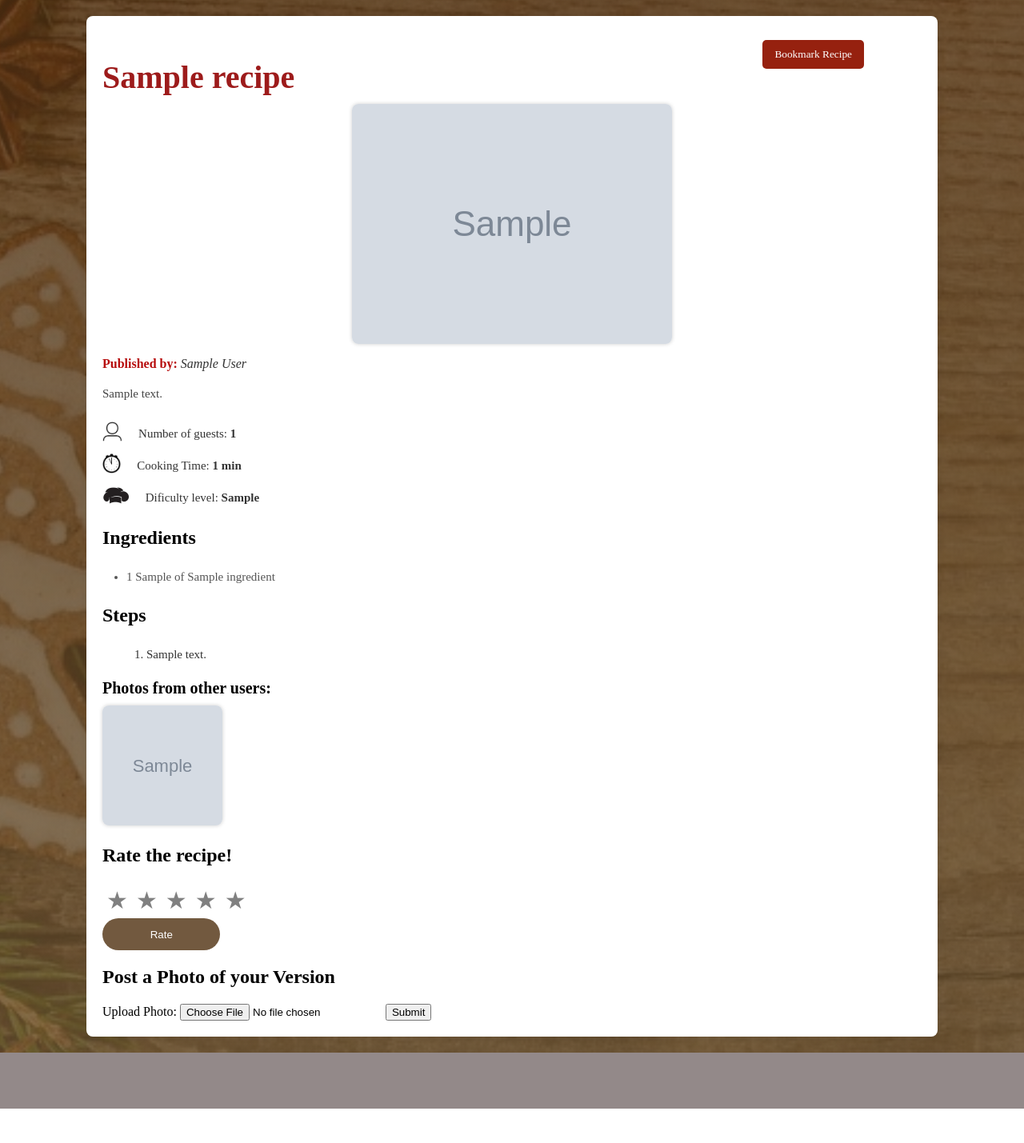
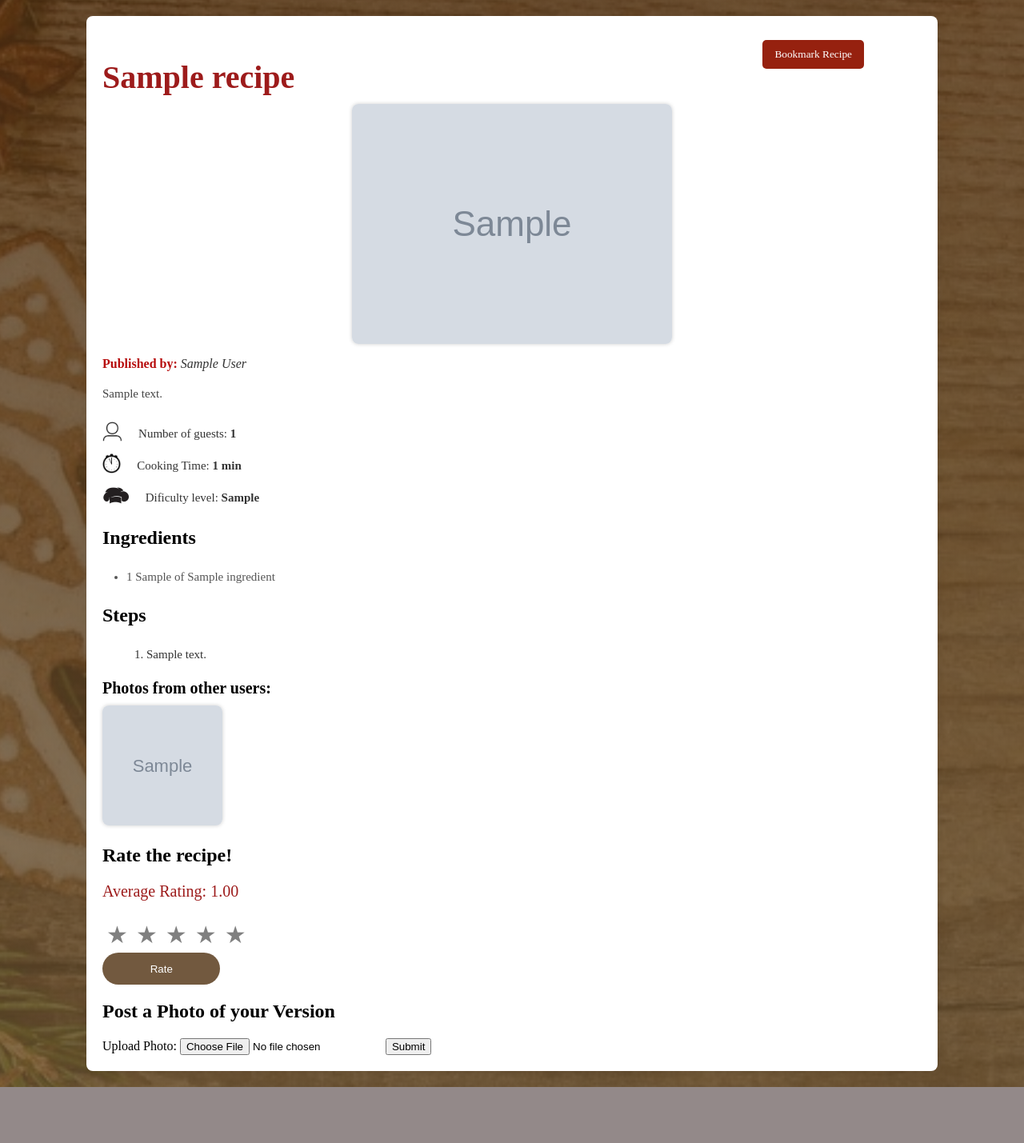
Before and after one commit to anaalumu/webs_with_virtual, a Flask app: page /recipe_view/1 in a window 1280 px wide. Shown: the part 90-1519 px from the top of the page at 80% size. Before the commit the page ends 1476 px from the top, so only its background shows below. Run offline with Flask 3, Linux system fonts and the light colour scheme; a user stored in the database is signed in; tables that the repository leaves empty hold one stand-in row (values such as "Sample post"); grey boxes marked "Sample" are stand-in pictures.

Commit message:
finished

```diff
--- a/recipes/recipe.py
+++ b/recipes/recipe.py
@@ -6,6 +6,7 @@ from flask_sqlalchemy import SQLAlchemy
 import pathlib
 from flask import current_app
 from flask import session
+from sqlalchemy import func
 
 from . import model
 
@@ -162,8 +163,8 @@ def recipe_view(recipe_id):
     .all())
 
     recipe = model.Recipes.query.get(recipe_id)
-
-    return render_template("recipe/recipe_view.html", recipe = recipe, recipe_id=recipe_id, ingredients = ingredients, steps = steps)
+    average_rating = db.session.query(func.avg(model.Rating.value)).filter_by(recipes_id=recipe_id).scalar()
+    return render_template("recipe/recipe_view.html", recipe = recipe, recipe_id=recipe_id, ingredients = ingredients, steps = steps, average_rating=average_rating)
 
 @bp.route("/recipe_view/<int:recipe_id>/rate", methods=["POST"])
 @flask_login.login_required
--- a/recipes/static/styles_logout.css
+++ b/recipes/static/styles_logout.css
@@ -41,6 +41,7 @@
 
 .dark-mode .input-field{
     background: #484646;}
+
 
 .form-box h1::after{
     content: '';
--- a/recipes/static/styles_recipeView.css
+++ b/recipes/static/styles_recipeView.css
@@ -52,6 +52,7 @@ h1 {
   box-shadow: 0 0 5px rgba(0, 0, 0, 0.2);
   margin: 0 auto;
 }
+
 
 .n-persons{
   display: flex;
@@ -152,6 +153,17 @@ h1 {
   margin-top: 20px;
 }
 
+.forms-for-users p{
+  font-family: "Constantia", serif;
+  color:#9d1b1b;
+  font-size: 20px;
+
+}
+
+.dark-mode .forms-for-users p{
+  color:#d37070
+}
+
 .rating {
   display: flex;
   flex-direction: row-reverse;
--- a/recipes/templates/recipe/recipe_view.html
+++ b/recipes/templates/recipe/recipe_view.html
@@ -68,6 +68,7 @@
             {% if current_user.is_authenticated %}
             <div class="forms-for-users">
                 <h2>Rate the recipe!</h2>
+                <p>Average Rating: {% if average_rating %}{{ '%.2f' % average_rating }}{% else %}No ratings yet{% endif %}</p>
                     <form action="{{ url_for('recipe.rate', recipe_id=recipe.id)}}" method="post">
                         <div class="rating">
                             <input type="radio" id="star5" name="rating" value=5 />
```
